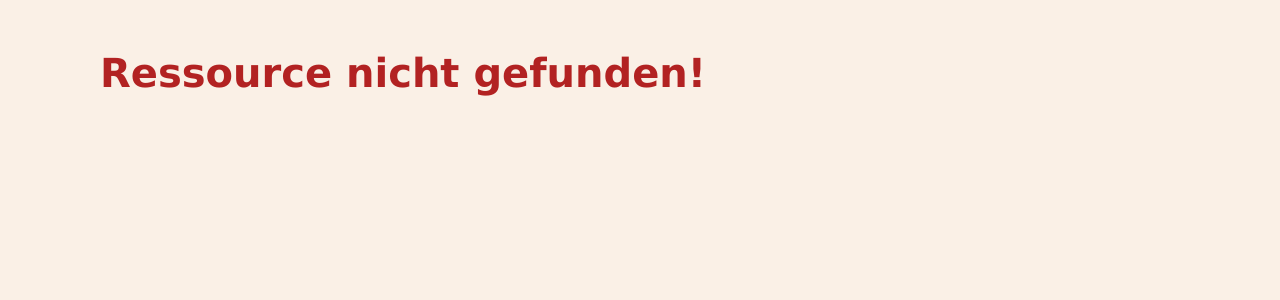
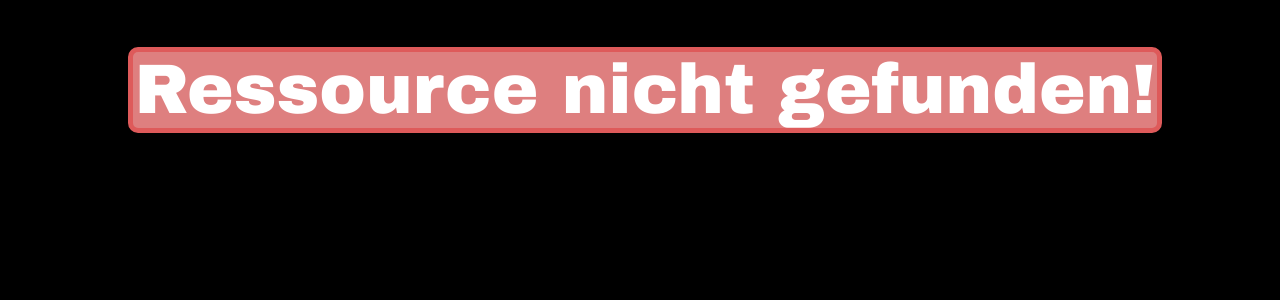
Before and after one commit to ybugge/Photobox, a Flask app: template templates/404.html in a window 1280 px wide. Shown: the top 300 px of the page. Run offline with Flask 2, Linux system fonts and the light colour scheme; the template is opened without the code that fills it, so the values that code supplies are empty.

Commit message:
add css styling

```diff
--- a/static/css/style.css
+++ b/static/css/style.css
@@ -1,17 +1,63 @@
-body {
-  background: Linen;
-  margin-top: 50px;
-  margin-left: 100px;
-  }
+body{
+    background-color: black;
+    color: white;
+    font-size: 35px;
+    font-family: Arial Black;
 
-p {
-  font-family: Georgia, serif;
-  font-size: 1.2em;
-  color: DarkSlateGray;
-  }
+    margin-left: auto;
+    margin-right: auto;
+    display: block;
+
+}
+
+a {
+    text-decoration: none;
+    color: white;
+    background-color:rgb(30,30,30);
+    padding: 14px 25px;
+    text-align: center;
+    text-decoration: none;
+    display: inline-block;
+    width: 100%;
+    border: 2px solid grey;
+    border-radius: 10px;
+}
+a:hover {
+    background-color:rgb(50,50,50);
+}
+
+img {
+    width: 100%;
+}
+
+a.picture {
+    border: 0;
+    padding: 0px 0px;
+    background-color: black;
+}
+
+
+a.picture:hover {
+    border: 0;
+    background-color: black;
+}
 
 h1 {
-  font-family: Verdana, Geneva, sans-serif;
-  font-size: 2.5em;
-  color: FireBrick;
-  }
+    table-layout: fixed
+    font-weight: bolder;
+    width: 100%;
+    text-align: center;
+    border: 5px solid grey;
+    border-radius: 5px;
+}
+
+h1.error {
+    background-color: rgb(222,127,127);
+    border: 5px solid rgb(222,90,90);
+    border-radius: 10px;
+}
+
+.main{
+    width: 80%;
+    margin: 0 auto;
+}
--- a/templates/404.html
+++ b/templates/404.html
@@ -3,11 +3,12 @@
 <head>
     <meta charset="UTF-8">
     <link rel="stylesheet" href="{{ url_for('static', filename='css/style.css') }}" />
-    <title>404-Fotobox1</title>
+    <title>404 - Fotobox</title>
 </head>
 <body>
-
-<h1>Ressource nicht gefunden!</h1>
+    <div class="main">
+        <h1 class="error">Ressource nicht gefunden!</h1>
+    </div>
 
 </body>
 </html>
```
Also changed, not shown: templates/index/index.html (+11 -11 lines), templates/picture/download.html (+17 -8 lines).
